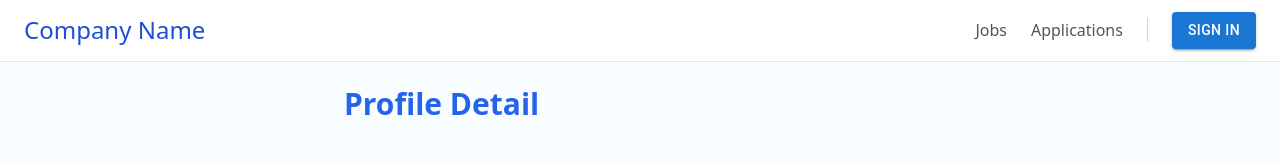
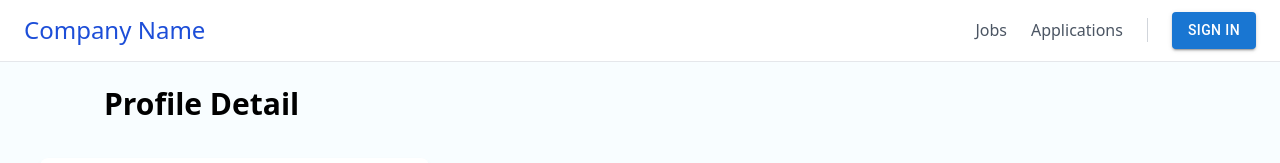
Before and after one commit to YosephSE/ATS, a Next.js app in the folder client/: page /candidate/profile in a window 1280 px wide. Shown: the top 163 px of the page. Built offline with nearby package versions, Linux system fonts and the light colour scheme; no server answers.

Commit message:
profile page layout

```diff
--- a/client/app/candidate/profile/page.tsx
+++ b/client/app/candidate/profile/page.tsx
@@ -9,7 +9,7 @@ const AllApp = () => {
      <Header page='home' />
     <div className='flex bg-[#F8FDFF]'>
         <div className="w-full mx-auto p-6 min-h-screen">
-          <h2 className="text-3xl font-bold text-blue-600 mb-6 pl-80">Profile Detail</h2>
+          <h2 className="text-3xl font-bold text-black mb-1 pl-20">Profile Detail</h2>
           <div>
             <CandidteProfile />
           </div>
```
